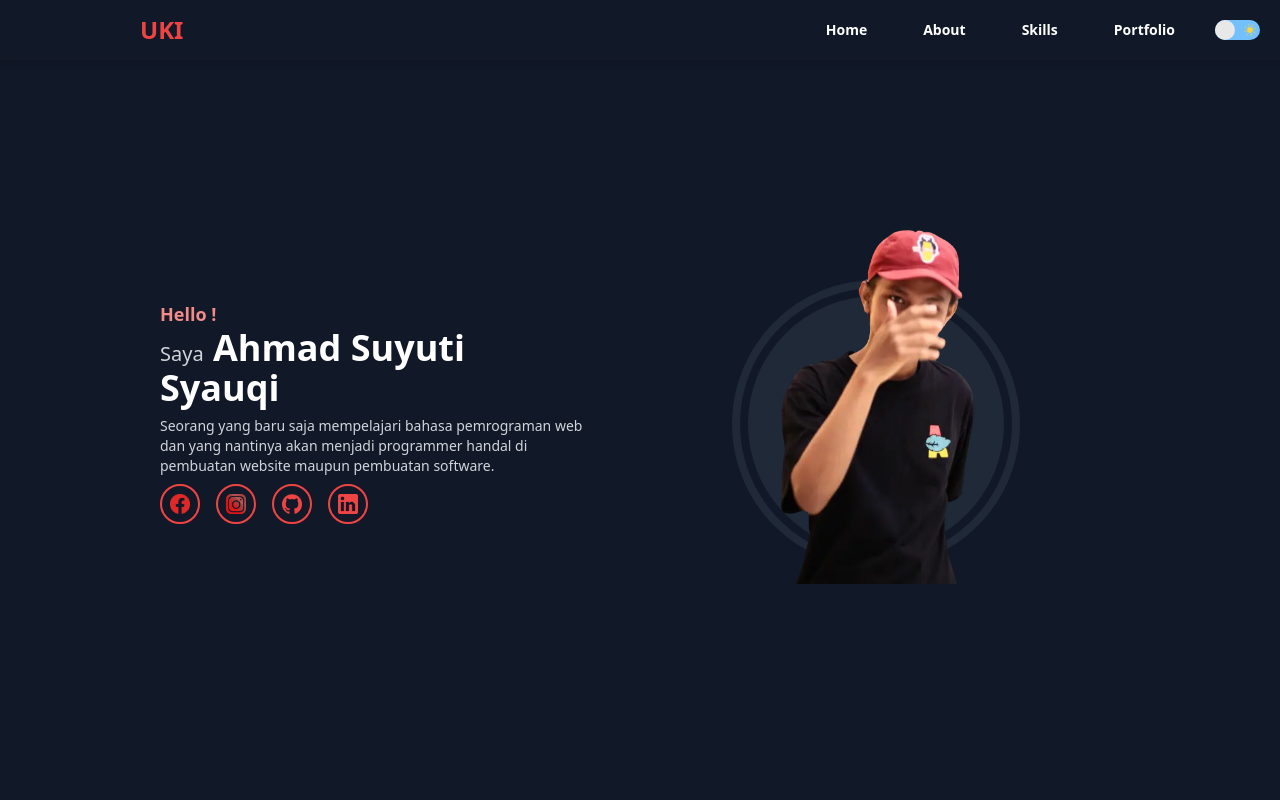
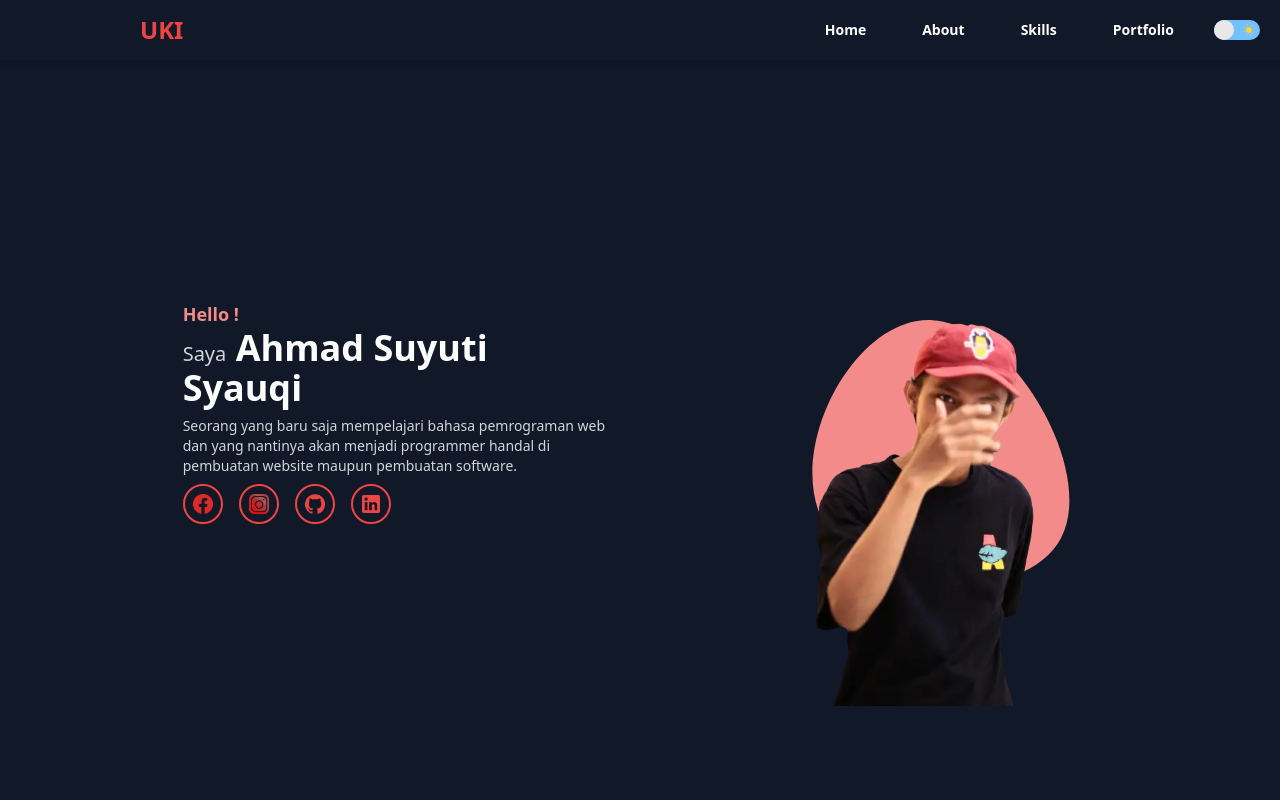
Before and after one commit to AhmadSuyutiSyauqi/My-Portfolio, a plain HTML site: page index.html in a window 1280 px wide. Shown: the top 800 px of the page. Drawn offline with nearby package versions, Linux system fonts and the light colour scheme.

Commit message:
change hero

```diff
--- a/index.html
+++ b/index.html
@@ -95,12 +95,12 @@
 
     <main id="home">
 
-            <div class="bg-gray-900 h-[135vh] p-2 flex justify-center items-center lg:h-[100vh]">
+            <div class="bg-gray-900 h-[135vh] p-2 flex justify-center items-center lg:h-[100vh] lg:justify-between">
 
-                <div role="checkbox" class="h-[80%] w-full flex flex-wrap relative justify-center p-2 items-center ml-6">
+                <div role="checkbox" class="h-[80%] w-full flex flex-wrap relative justify-center p-2 items-center ml-6 lg:justify-evenly">
 
 
-                    <aside class="rounded-sm h-[13rem] max-w-md p-1">
+                    <aside class="rounded-sm h-[13rem] max-w-md p-1 relative">
 
                         <p class="font-bold text-[#F38B8B] text-lg ml-2 w-16">Hello !</p>
                         <h1 class="font-bold text-white pl-2 text-4xl "><span
@@ -128,9 +128,9 @@
                                     <img src="/img/github.png" alt="github" class="h-5 w-5 color">
                                 </a>
                             </div>
-                            <div class="rounded-full border-red-500 border-2 w-10 h-10 ml-4 p-2">
+                            <div class="rounded-full border-red-500 border-2 w-10 h-10 ml-4 p-2 flex justify-center items-center">
                                 <a href="https://www.linkedin.com/in/ahmad-suyuti-2babb72a0/">
-                                    <img src="/img/linkedin.png" alt="linkedin" class="h-5 w-5 color">
+                                    <img src="/img/linkedin.png" alt="linkedin" class="h-[18px] w-[18px]">
                                 </a>
                             </div>
 
@@ -138,11 +138,16 @@
 
                     </aside>
 
-                    <div class="w-[35rem] h-[35rem] flex justify-center -mt-16">
-                        <div class="h-72 w-72 rounded-full border-8 border-gray-800 flex justify-center p-2 mt-48">
-                            <div class="h-64 w-64 rounded-full bg-gray-800 p-2 flex justify-center items-center relative">
-                                <img src="/img/fotoku.webp" alt="avatar" class="absolute h-[25rem] w-[16rem] -mt-20 ml-8">
-                            </div>
+                    <div class="w-full lg:w-96 self-end px-4">
+                        <div class="relative mt-0 flex">
+                                <img src="/img/fotoku.webp" alt="avatar" class="max-w-72 mx-auto z-10">
+
+                                <span class="absolute -top-2 -left-3 lg:-left-10">
+                                    <svg width="400" height="400" viewBox="0 0 200 200" xmlns="http://www.w3.org/2000/svg">
+                                        <path fill="#F38B8B" d="M37.8,20C27.9,39,-15.8,36.7,-27.7,16.5C-39.6,-3.7,-19.8,-41.7,2,-40.5C23.9,-39.4,47.7,1,37.8,20Z" transform="translate(100 100) scale(1.8)" />
+                                      </svg>
+                                </span>
+
                         </div>
                     </div>
 
@@ -190,11 +195,11 @@
 
     <section id="skills">
 
-        <div class="h-[400vh] w-full bg-gray-900 relative p-2 lg:h-layar">
+        <div class="h-[350vh] w-full bg-gray-900 relative p-2 lg:h-layar">
 
             <h1 class="font-bold text-4xl text-gray-200 text-center p-2 mt-10 mb-4">My Skills</h1>
 
-            <div class="w-full h-[80%] lg:self-center p-4 flex relative justify-center flex-wrap">
+            <div class="w-full h-[80%] p-4 flex relative justify-around flex-wrap">
 
                 <div class="w-80 h-[400px] shadow-smleft shadow-gray-950 hover:shadow-xl hover:shadow-red-600 rounded-xl p-2
 relative duration-300 lg:mr-14 lg:ml-auto mt-5">
@@ -216,6 +221,8 @@ relative duration-300 lg:mr-auto mt-14 lg:mt-16 lg:ml-20 flex justify-center ite
                     <img src="img/tailwind.png" alt="tailwind" class="h-[150px] w-[210px]">
                 </div>
 
+
+
             </div>
 
         </div>
@@ -229,7 +236,10 @@ relative duration-300 lg:mr-auto mt-14 lg:mt-16 lg:ml-20 flex justify-center ite
 
             <div class="w-full h-3/4 flex items-center  justify-center">
                 <h1 class="font-bold text-8xl text-gray-200 text-center p-2 mt-10 mb-2 top-36">Coming Soon</h1>
+
+                </div>
             </div>
+
 
 
         </div>
--- a/input.css
+++ b/input.css
@@ -2,8 +2,9 @@
   font-size: 17px;
   position: relative;
   display: inline-block;
-  width: 45px;
+  width: 46px;
   height: 20px;
+
 }
 
 .switch input {
@@ -49,11 +50,12 @@
 .moon svg {
   fill: #73C0FC;
   position: absolute;
-  top: 4px;
+  top: 3px;
   left: 6px;
   z-index: 1;
   width: 14px;
   height: 14px;
+
 }
 
 /* .switch:hover */.sun svg {
```
